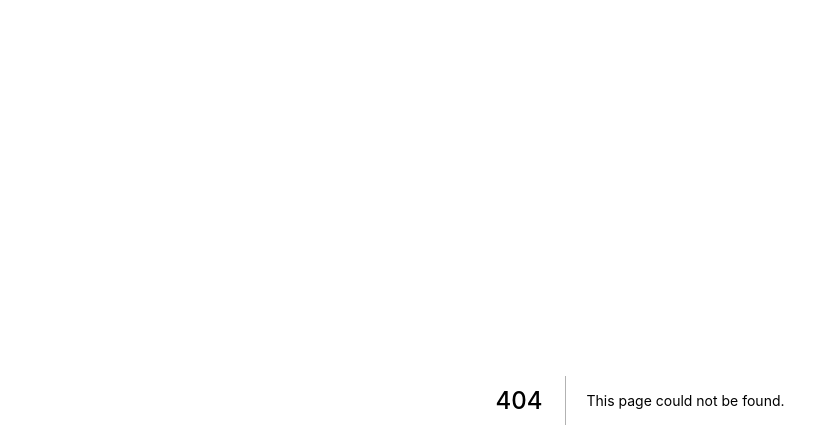
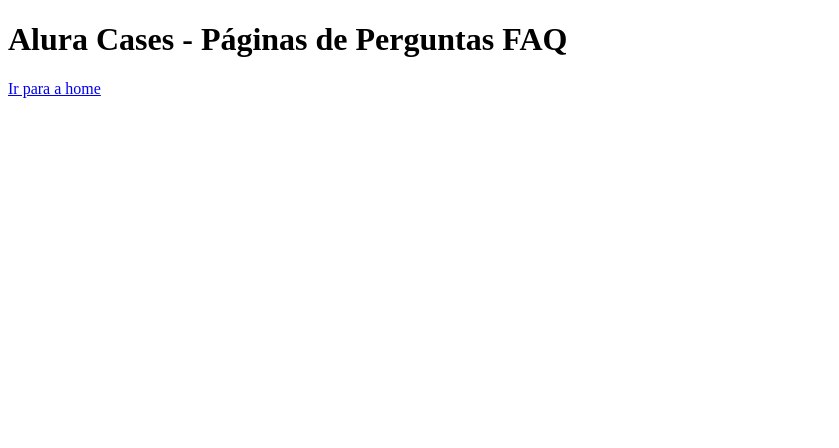
Before and after one commit to SamuelR499/project-nextJs, a Next.js app: page /faq in a window 1280 px wide. Before the commit this address had no page. Shown: the top 448 px of the page, without its empty margins (0-839 px from the left). Built offline with nearby package versions, Linux system fonts and the light colour scheme.

Commit message:
feat: links entre home e faq

```diff
--- /dev/null
+++ b/pages/faq.jsx
@@ -0,0 +1,8 @@
+export default function FAQPage() {
+    return(
+        <div>
+            <h1>Alura Cases - Páginas de Perguntas FAQ</h1>
+            <a href="/">Ir para a home</a>
+        </div>
+    )
+}
--- a/pages/index.jsx
+++ b/pages/index.jsx
@@ -2,6 +2,7 @@
     return (
         <div>
             <h1>Alura Cases - Home</h1>
+            <a href="/faq">Ir para o FAQ</a>
         </div>
     )
 }
```
